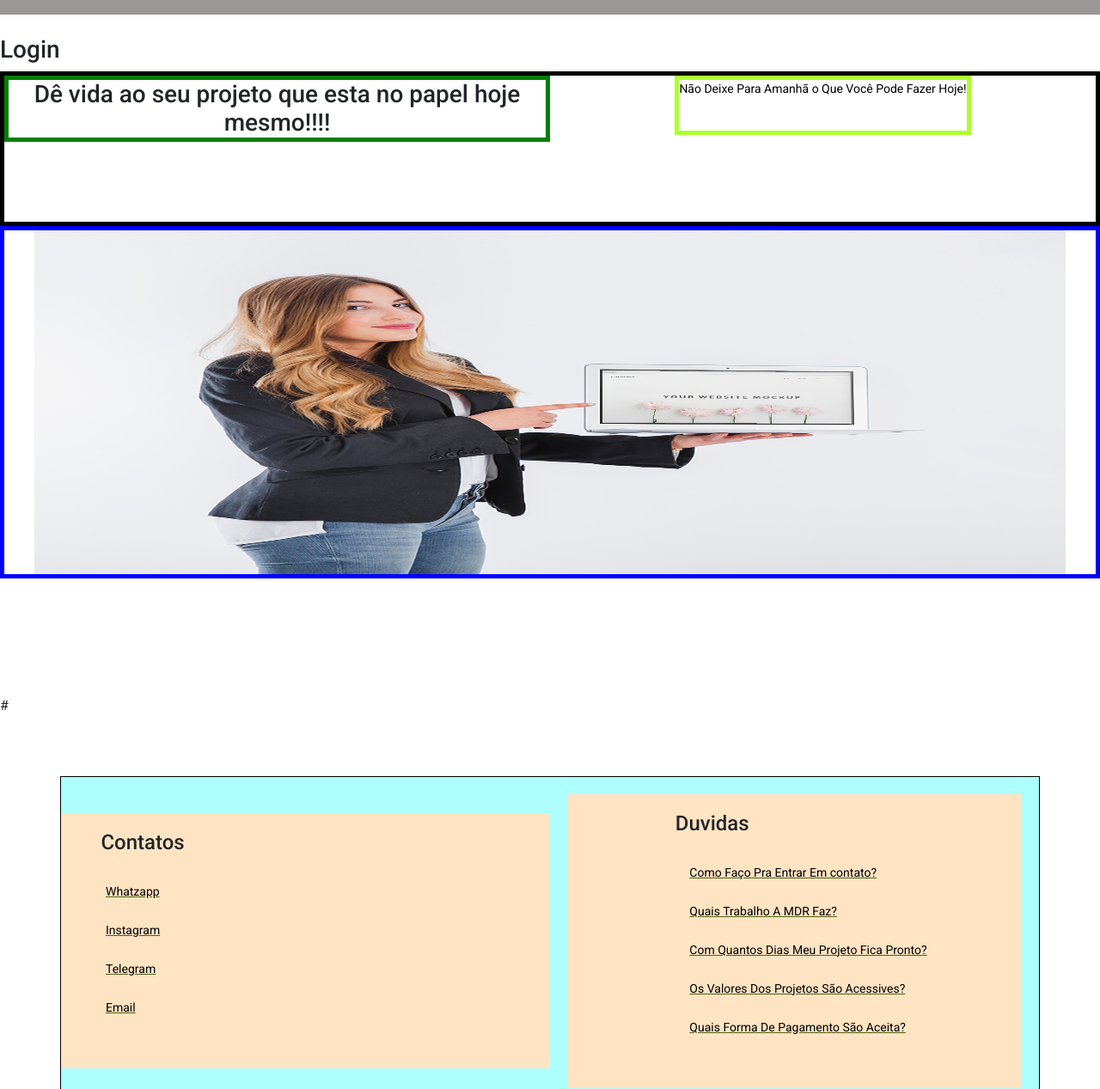
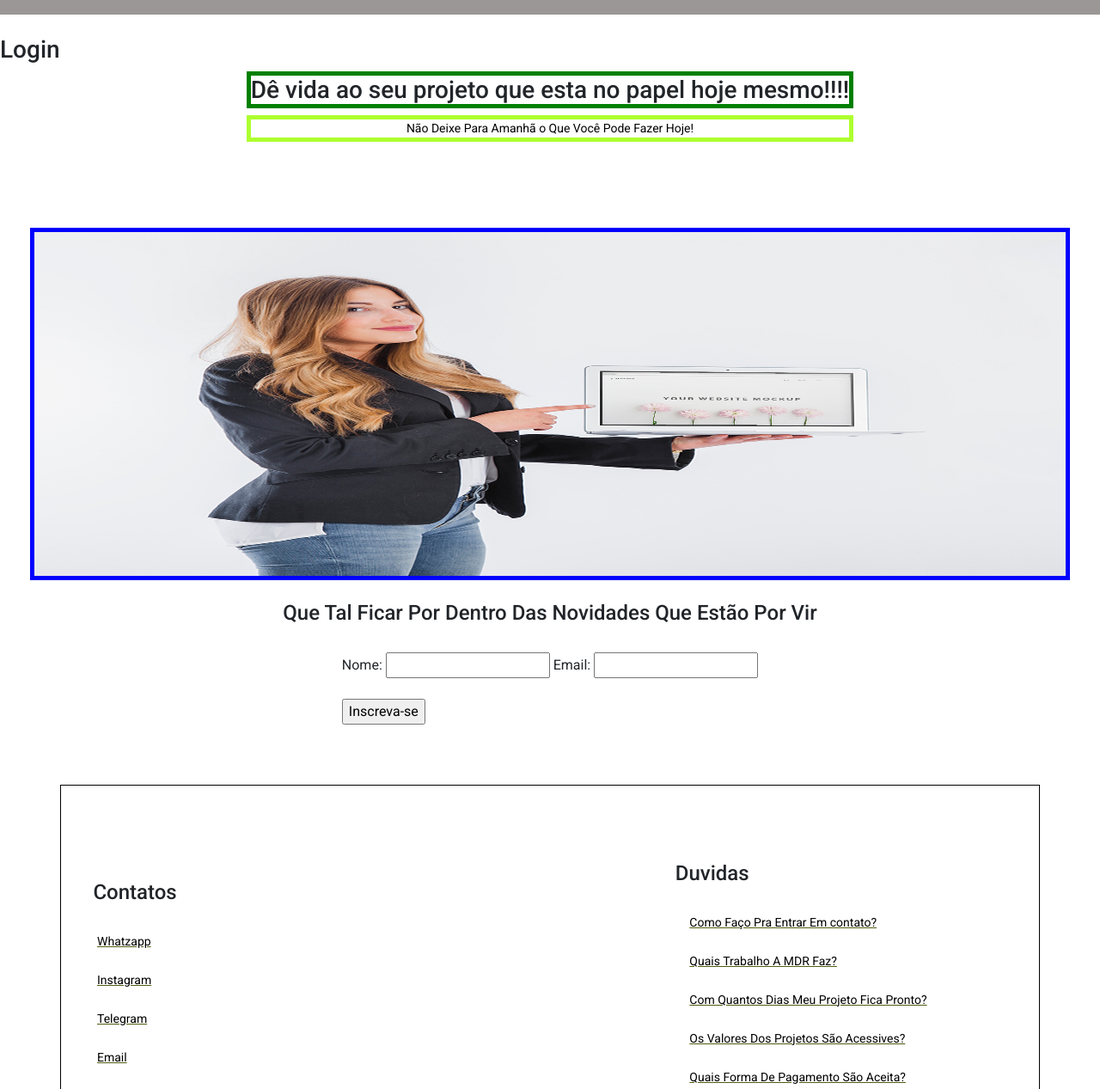
Before and after one commit to NandoJunioDev/Pessoal-, a plain HTML site: page html/index.html in a window 1280 px wide. Shown: the part 53-1320 px from the top of the page at 86% size. Drawn offline with nearby package versions, Linux system fonts and the light colour scheme; a script that the page names is missing.

Commit message:
03/07 work2

```diff
--- a/Css/styles.css
+++ b/Css/styles.css
@@ -49,36 +49,38 @@ background-color: rgb(155, 151, 151);
     width: 100px;
 }
 .Principal{
-    /*border: 5px solid red;*/
-    display: flex;
-    flex-direction: column;
-    align-content: center;
-    justify-items: center;
-   text-align: center;
+
+    display: grid;
+     grid-template-columns: 1fr;
+     grid-template-rows:   1fr  ;
+     align-content: center;
+     justify-content: center;
+     align-items: center;
+     justify-items: center;
+
 
 }
 .Principal__div{
-    border: 5px solid black;
-    justify-content: center;
-    justify-items: center;
-    display: grid;
-    grid-template-columns: 1fr 1fr;
-    grid-template-rows: 1fr 1fr;
 
 }
 .Principal__div__h3{
 
     border: 5px solid green;
+
 }
 .Principal__div__p{
     border: 5px solid greenyellow;
+    text-align: center;
+    margin-bottom: 100px;
 }
 .Principal__div2{
 
     border: 5px solid blue;
+
 }
 .Principal__div2_img{
     border: 4px solid crimson;
+    width: 5%;
 
 }
 
@@ -110,12 +112,13 @@ a {
 
 
     display: grid;
-    grid-template-columns: 1fr 1fr ;
-    grid-template-rows: 1fr 1fr ;
+    grid-template-columns: 0.5fr 0.5fr ;
+    grid-template-rows: 0.5fr 0.5fr ;
     align-items: center;
     align-content: center;
     border: 1px solid black;
-    background-color: rgba(0, 255, 255, 0.322);
+
+
 
 
 
@@ -126,9 +129,8 @@ a {
 .footer__section__Div--contato{
 
 
-    padding: 20px;
+    padding: 10px;
 
-    background-color: bisque;
 
     display: grid;
 
@@ -153,7 +155,7 @@ a {
     align-items: center;
     padding: 20px;
     margin: 20px;
-    background-color: bisque;
+
 
 }
 
@@ -169,8 +171,12 @@ list-style-type: none;
 
 
 }
-.footer__section__Div--ul  {
+.footer__section__Div--ul:hover  {
 
+    box-shadow: 2px 2px black;
+    margin: 5%;
+    padding: 5%;
+    text-shadow: 1px 1px rgba(0, 0, 0, 0.495);
 
 
 }
@@ -181,7 +187,17 @@ margin-left: 5%;
 
 }
 .footer__section__Div--ul a{
-
 padding: 5%;
 
 }
+
+.art{
+
+    display: grid;
+    grid-template-columns: 1fr  ;
+    grid-template-rows: 1fr 1fr ;
+    gap: 1fr;
+   align-items: center;
+   justify-items: center;
+
+}
--- a/html/index.html
+++ b/html/index.html
@@ -104,15 +104,21 @@
                                 <!-- Segunda Parte do Main-->
     <section>
 
-            <article>
+            <article class="art">
 
-                <div><img src="#" alt=""></div>
-                <div><img src="#" alt=""></div>
-                <div><img src="#" alt=""></div>
-                <div><img src="#" alt=""></div>
-                <div><img src="#" alt=""></div>
-                <span><p></p></span>
-#
+                   <h4>Que Tal Ficar Por Dentro Das Novidades Que Estão Por Vir</h4>
+
+                    <div class="art-div">
+                        <label class="nome" for=""></label>Nome: <input class="nome" type="text" name="Nome" id="1">
+
+                        <label class="email" for="">Email: <input  class="email" type="email" name="Email" id="2"> </label>
+
+                        <br>
+                        <br>
+                        <input Id="button" type="button" value="Inscreva-se">
+
+
+                    </div>
 
 
 
```
